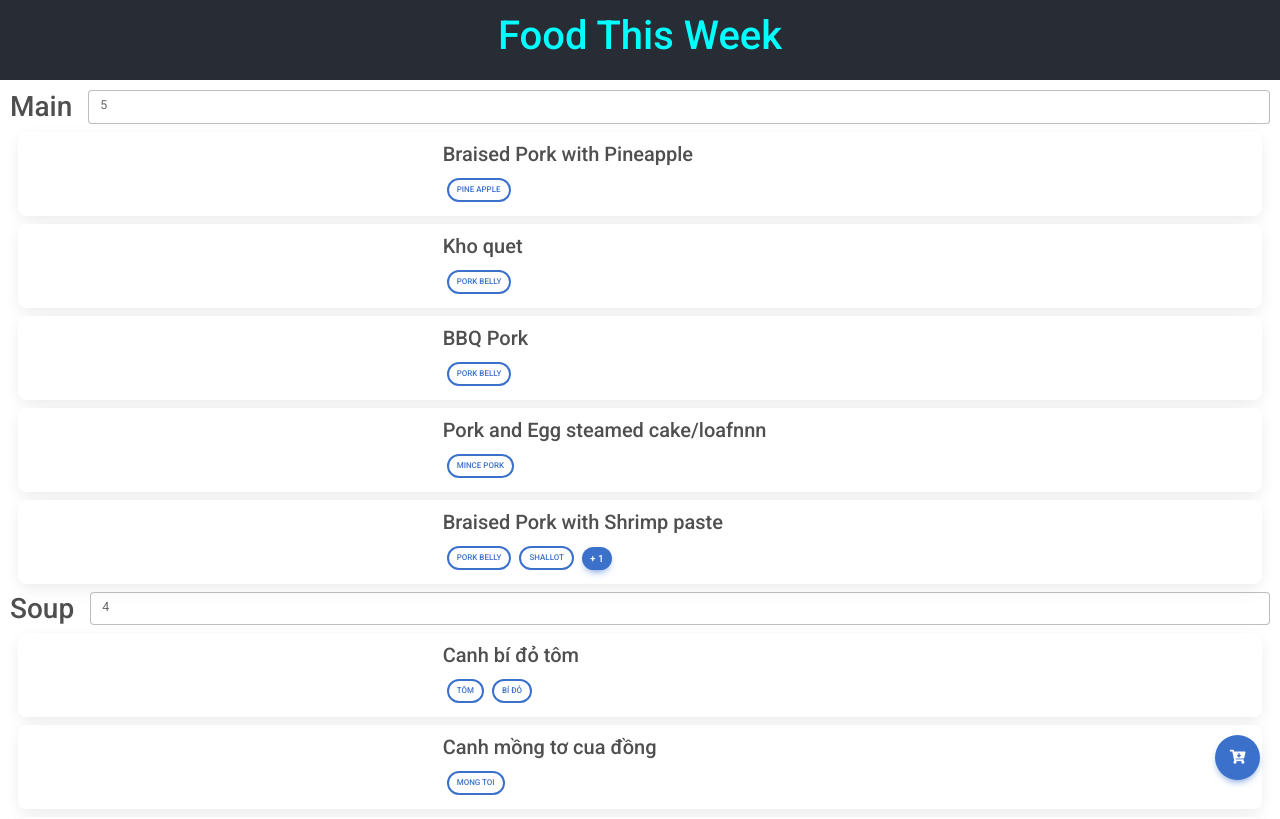
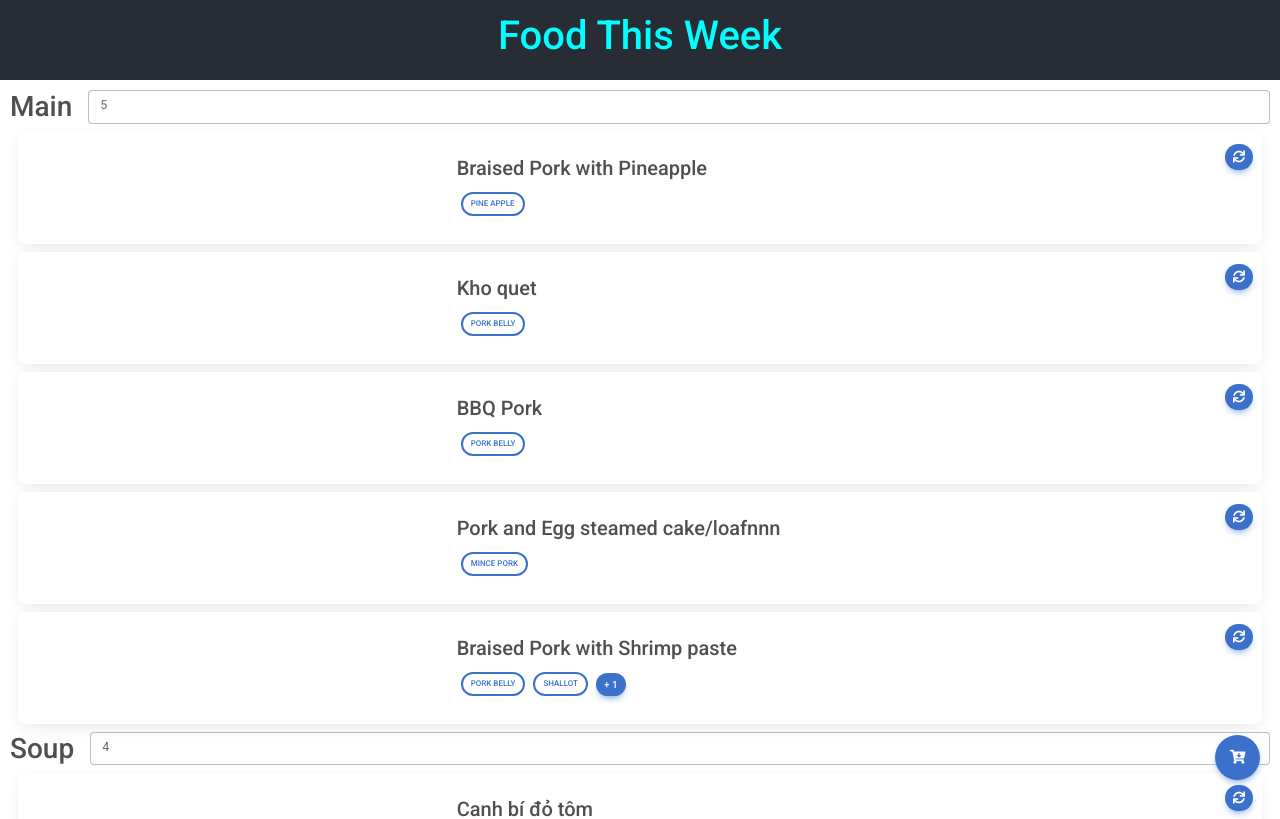
Before and after one commit to erayus/angi, a React (Create React App) app in the folder website/: page / in a window 1280 px wide. Shown: the top 819 px of the page. Built offline with nearby package versions, Linux system fonts and the light colour scheme.

Commit message:
Added food change modal

```diff
--- a/website/public/index.html
+++ b/website/public/index.html
@@ -7,7 +7,7 @@
     <meta name="theme-color" content="#000000" />
     <meta
       name="description"
-      content="Web site created using create-react-app"
+      content="The smart menu that saves us all"
     />
     <link rel="apple-touch-icon" href="%PUBLIC_URL%/logo192.png" />
     <!--
@@ -18,7 +18,7 @@
     <link href="https://use.fontawesome.com/releases/v5.15.1/css/all.css" rel="stylesheet" />
     <link href="https://fonts.googleapis.com/css?family=Roboto:300,400,500,700&display=swap" rel="stylesheet" />
     <!--
-      Notice the use of %PUBLIC_URL% in the tags above.
+      Notice the use of %PUBLIC_URL% in the tags above.z
       It will be replaced with the URL of the `public` folder during the build.
       Only files inside the `public` folder can be referenced from the HTML.
 
@@ -26,7 +26,7 @@
       work correctly both with client-side routing and a non-root public URL.
       Learn how to configure a non-root public URL by running `npm run build`.
     -->
-    <title>React App</title>
+    <title>Smart Menu</title>
   </head>
   <body>
     <noscript>You need to enable JavaScript to run this app.</noscript>
--- a/website/src/App.tsx
+++ b/website/src/App.tsx
@@ -12,13 +12,12 @@ const App: React.FC = () => {
     const {foodStore} = useStore();
     const {appStore} = useStore();
     const {loadFood} = foodStore;
-    const {foodThisWeek} = foodStore;
     const history = useHistory();
 
     useEffect(()=> {
         loadFood();
         foodStore.initializeFoodThisWeek();
-    }, []);
+    }, [foodStore, loadFood]);
 
     return (
         <React.Fragment>
--- a/website/src/components/food-item/food-item.component.tsx
+++ /dev/null
@@ -1,53 +0,0 @@
-import React from 'react'
-import { MDBCard, MDBCardTitle, MDBBtn, MDBCardBody, MDBRow, MDBCol } from 'mdb-react-ui-kit';
-// import img from '../../assets/spaghetti.jpg';
-import { IFood } from '../../models/food';
-import { RouteComponentProps, withRouter } from 'react-router-dom';
-
-
-
-type IProps = IFood & RouteComponentProps ;
-
-const FoodItem: React.FC<IProps> = ({id, name, imgUrl, ingredients, history}) => {
-    const noOfDisplayingIngredientItems  = 2;
-    const noOfMoreThanTwo = ingredients.length > noOfDisplayingIngredientItems ? ingredients.length - 2 : 0; //TODO: better name?
-
-     const displayNoOfExtraIngredients = noOfMoreThanTwo !== 0
-     ? (<MDBBtn className="m-1" size="sm"  rounded style={{fontSize: '10px', padding:'4px 8px'}}>+ {noOfMoreThanTwo}</MDBBtn>)
-     : null;
-    return (
-        <MDBCard className="m-2" onClick={()=> history.push(`/food-list/${id}`)}>
-            <MDBRow className='g-0'>
-              <MDBCol size="4" style={{
-                backgroundImage: `url(${imgUrl})`,
-                backgroundSize: 'cover',
-                borderTopLeftRadius: '.5rem',
-                borderBottomLeftRadius: '.5rem'
-                }}>
-              </MDBCol>
-              <MDBCol size="8">
-                <MDBCardBody style={{padding: '10px'}}>
-                  <MDBCardTitle>{name}</MDBCardTitle>
-                  {
-                      ingredients.slice().splice(0,2).map(itemIngredient => {
-                          return (
-                              <MDBBtn key={itemIngredient.name}
-                                className="m-1"
-                                size="sm" outline
-                                rounded
-                                style={{fontSize: '8px', padding:'4px 8px'}}
-                                >
-                                  {itemIngredient.name}
-                              </MDBBtn>
-                          )}
-                  )}
-                  {displayNoOfExtraIngredients}
-
-                </MDBCardBody>
-              </MDBCol>
-            </MDBRow>
-        </MDBCard>
-    )
-}
-
-export default withRouter(FoodItem);
--- /dev/null
+++ b/website/src/components/food-list/food-item/food-item.component.tsx
@@ -0,0 +1,61 @@
+import React from 'react'
+import { MDBCard, MDBCardTitle, MDBBtn, MDBCardBody, MDBRow, MDBCol, MDBIcon } from 'mdb-react-ui-kit';
+// import img from '../../assets/spaghetti.jpg';
+import { IFood } from '../../../models/food';
+import { RouteComponentProps, withRouter } from 'react-router-dom';
+import './food-item.styles.scss';
+
+
+
+type IProps = {onFoodChangeBtnClicked: (foodId: number) => void} & IFood & RouteComponentProps;
+
+const FoodItem: React.FC<IProps> = ({ id, name, imgUrl, ingredients, history, onFoodChangeBtnClicked}) => {
+  const noOfDisplayingIngredientItems = 2;
+  const noOfMoreThanTwo = ingredients.length > noOfDisplayingIngredientItems ? ingredients.length - 2 : 0; //TODO: better name?
+
+  const displayNoOfExtraIngredients = noOfMoreThanTwo !== 0
+    ? (<MDBBtn className="m-1" size="sm" rounded style={{ fontSize: '10px', padding: '4px 8px' }}>+ {noOfMoreThanTwo}</MDBBtn>)
+    : null;
+  return (
+    <MDBCard className="m-2">
+      <MDBRow className='g-0'>
+        <MDBCol size="4" style={{
+          backgroundImage: `url(${imgUrl})`,
+          backgroundSize: 'cover',
+          borderTopLeftRadius: '.5rem',
+          borderBottomLeftRadius: '.5rem'
+        }}>
+        </MDBCol>
+        <MDBCol size="8" className='card-body-container'>
+          <MDBCardBody className="card-body" onClick={() => history.push(`/food-list/${id}`)}>
+            <MDBCardTitle>{name}</MDBCardTitle>
+            {
+                      ingredients.slice().splice(0,2).map(itemIngredient => {
+                          return (
+                              <MDBBtn key={itemIngredient.name}
+                                className="m-1"
+                                size="sm" outline
+                                rounded
+                                style={{fontSize: '8px', padding:'4px 8px'}}
+                                >
+                                  {itemIngredient.name}
+                              </MDBBtn>
+                          )}
+                  )}
+                  {displayNoOfExtraIngredients}
+          </MDBCardBody>
+          <MDBBtn
+              className="change-btn m-1 px-2 py-1"
+              size="md"
+              rounded
+              onClick={() => onFoodChangeBtnClicked(id)}
+            >
+              <MDBIcon fas icon="sync" />
+            </MDBBtn>
+        </MDBCol>
+      </MDBRow>
+    </MDBCard>
+  )
+}
+
+export default withRouter(FoodItem);
--- /dev/null
+++ b/website/src/components/food-list/food-item/food-item.styles.scss
@@ -0,0 +1,12 @@
+.card-body-container {
+    position: relative;
+    .change-btn{
+        position: absolute;
+        top: 8px;
+        right: 5px;
+        font-size: '10px';
+        padding: '4px 8px';
+        z-index: 10;
+    }
+
+}
--- a/website/src/components/food-list/food-list.component.tsx
+++ b/website/src/components/food-list/food-list.component.tsx
@@ -1,9 +1,10 @@
 import React from 'react'
-import FoodItem from '../food-item/food-item.component'
+import FoodItem from './food-item/food-item.component'
 import { IFood } from '../../models/food';
 
 type IProps = {
-  foodList: IFood[]
+  foodList: IFood[];
+  onFoodChangeBtnClicked: (foodId: number) => void
 }
 
 const FoodList: React.FC<IProps> = (props) => {
@@ -21,6 +22,7 @@ const FoodList: React.FC<IProps> = (props) => {
                 category={food.category}
                 imgUrl={food.imgUrl}
                 ingredients={food.ingredients}
+                onFoodChangeBtnClicked={props.onFoodChangeBtnClicked}
               />
             )
           })
--- a/website/src/store/foodStore.ts
+++ b/website/src/store/foodStore.ts
@@ -1,9 +1,8 @@
-import {makeAutoObservable, toJS} from 'mobx';
+import {makeAutoObservable} from 'mobx';
 import { IFoodCategory, IFood, Category } from "../models/food";
 import { FoodDirectory } from '../shared/foodDirectory';
 const clone = require("rfdc/default")
 
-type DateFormat = `${number}${number} ${string}${string}${string}${string} ${number}${number}${number}${number}`;
 
 export default class FoodStore {
     foodList: IFood[] = [];
--- a/website/src/views/food-this-week/foodThisWeek.tsx
+++ b/website/src/views/food-this-week/foodThisWeek.tsx
@@ -1,16 +1,19 @@
-import React, { useEffect } from 'react'
+import React, { useEffect, useState } from 'react'
 import {observer} from 'mobx-react-lite';
 import FoodList from '../../components/food-list/food-list.component';
 import { useStore } from './../../store/rootStore';
 import './foodThisWeek.styles.scss';
 import { Category } from '../../models/food';
-import { MDBInput } from 'mdb-react-ui-kit';
+import { MDBInput, MDBModal } from 'mdb-react-ui-kit';
+import FoodChangeModal from '../../components/food-change-modal/food-change-modal.compenent';
 
 
 const FoodThisWeek = () => {
     const {foodStore} = useStore();
     const {foodThisWeek} = foodStore;
     const {appStore} = useStore();
+    const [foodChangeModalState, setFoodChangeModalState] = useState(false);
+    const [selectedFoodToChange, setSelectedFoodToChange] = useState<number>();
 
     useEffect(()=> {
         appStore.setupHeader("Food This Week");
@@ -19,7 +22,6 @@ const FoodThisWeek = () => {
         };
     // eslint-disable-next-line react-hooks/exhaustive-deps
     }, [foodStore, foodThisWeek]);
-
 
     const onQuantityForCategoryChange = (e: React.ChangeEvent<HTMLInputElement>, category: Category) => {
         const newQuantity = +e.target.value;
@@ -42,6 +44,13 @@ const FoodThisWeek = () => {
         }
     };
 
+    const onFoodChangeBtnClickedHandler = (foodId: number) => {
+        toggleFoodChangeModalState();
+        setSelectedFoodToChange(foodId)
+    }
+
+    const toggleFoodChangeModalState = () => setFoodChangeModalState(!foodChangeModalState);
+
     const foodToDisplay = foodStore.availableFoodCategories.map(foodCategory =>  {
         const foodThisWeekUnderCategory = foodThisWeek !== null ? foodThisWeek!.filter(food => food.category === foodCategory.category) : [];
         return (
@@ -54,10 +63,22 @@ const FoodThisWeek = () => {
 
                 {
                     foodThisWeekUnderCategory.length > 0 && foodThisWeekUnderCategory !== undefined
-                    ? <FoodList key={foodCategory.category} foodList={foodThisWeekUnderCategory}/>
+                    ? <FoodList
+                        key={foodCategory.category}
+                        foodList={foodThisWeekUnderCategory}
+                        onFoodChangeBtnClicked={onFoodChangeBtnClickedHandler}
+                      />
                     : "Loading"
                 }
+
+            <MDBModal show={foodChangeModalState} getOpenState={(e: any) => setFoodChangeModalState(e)} tabIndex='-1'>
+                <FoodChangeModal
+                    selectedFoodToChange={selectedFoodToChange!}
+                    toggleShow={toggleFoodChangeModalState}
+                    />
+            </MDBModal>
             </div>
+
         )}
     )
 
--- a/website/src/views/to-buy-list/toBuyList.component.tsx
+++ b/website/src/views/to-buy-list/toBuyList.component.tsx
@@ -15,8 +15,7 @@ const ToBuyList: React.FC<IProps> = () => {
     const { appStore } = useStore();
 
     useEffect(() => {
-        console.log('Heyyy');
-        appStore.setupHeader("To Buy List", false);
+        appStore.setupHeader("To Buy List", false); //TODO: should be removed
         const clonedFoodThisWeek = foodStore.getFoodThisWeek();
 
         if (clonedFoodThisWeek !== null ) {
```
Also changed, not shown: website/src/components/food-change-modal/food-change-modal.compenent.tsx (added, +32 -0 lines), website/src/views/food-detail/foodDetail.tsx (+6 -6 lines).
